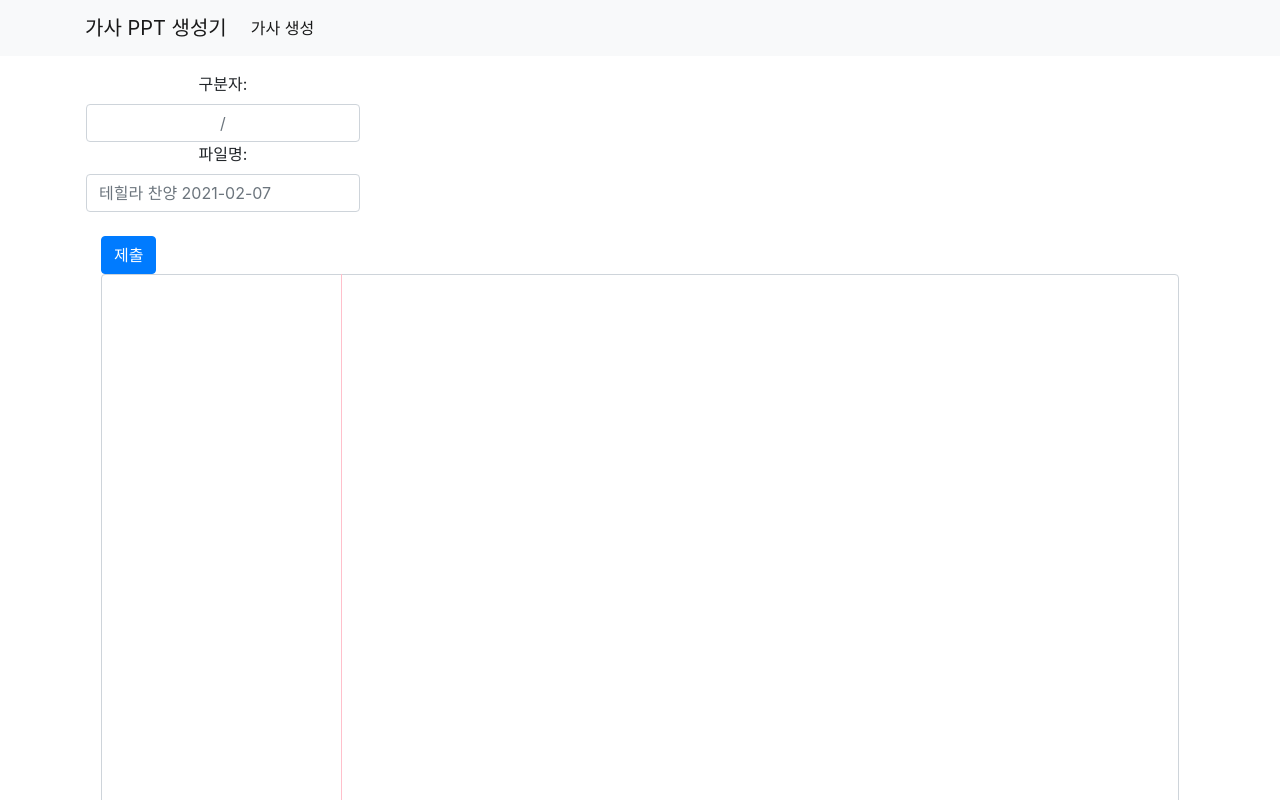
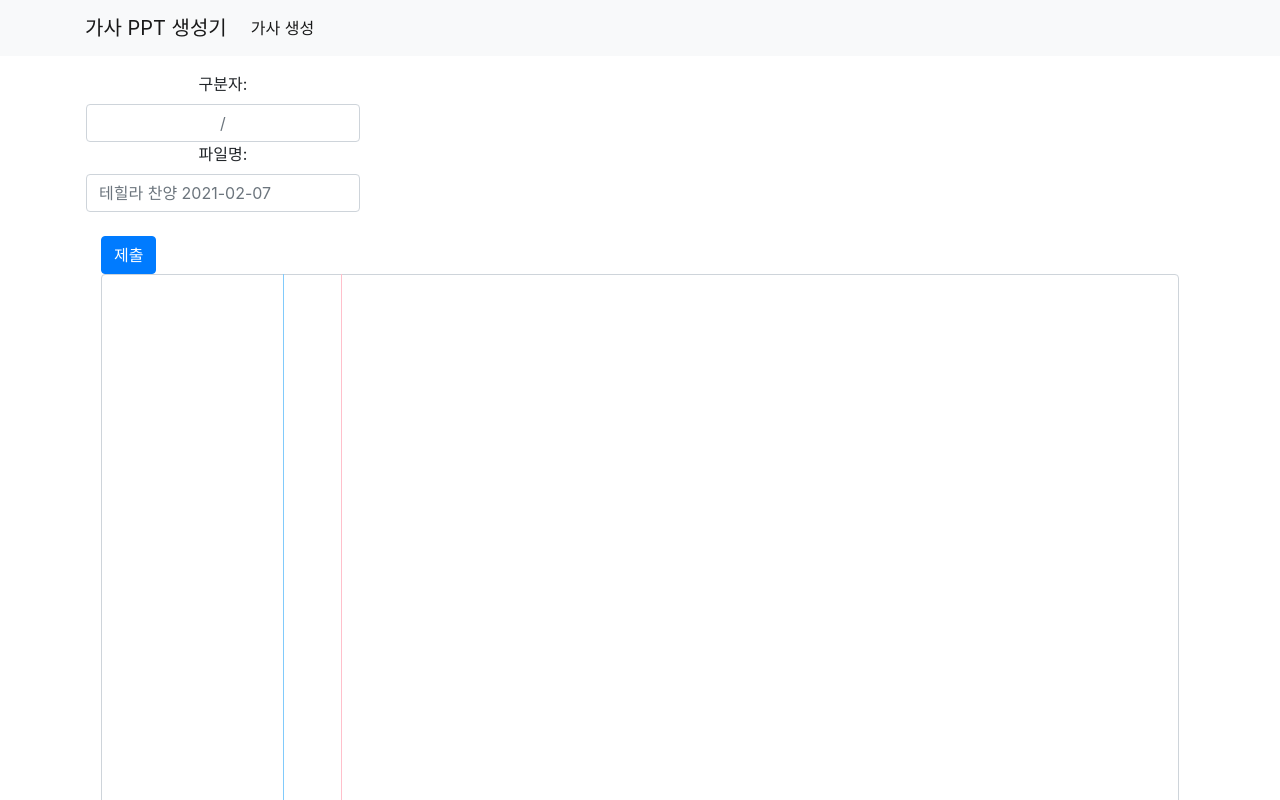
Before and after one commit to jjmean2/ppt_create, a React (Create React App) app: page / in a window 1280 px wide. Shown: the top 800 px of the page. Built offline with nearby package versions, Linux system fonts and the light colour scheme.

Commit message:
Add 90, 66 line

```diff
--- a/src/App.css
+++ b/src/App.css
@@ -64,10 +64,18 @@ input#delimiter {
 .textAreaContainer {
   position: relative;
 }
-.verticalLine {
+.verticalLine66 {
   border-left: thin solid pink;
   position: absolute;
   left: 15em;
   top: 0;
   height: 100%;
 }
+
+.verticalLine90 {
+  border-left: thin solid #81cafb;
+  position: absolute;
+  left: 18ch;
+  top: 0;
+  height: 100%;
+}
--- a/src/App.tsx
+++ b/src/App.tsx
@@ -128,7 +128,8 @@ function App() {
                 ref={textAreaRef}
                 id="lyrics"
               ></textarea>
-              <div className="verticalLine" />
+              <div className="verticalLine66" />
+              <div className="verticalLine90" />
             </div>
           </div>
         </div>
```
